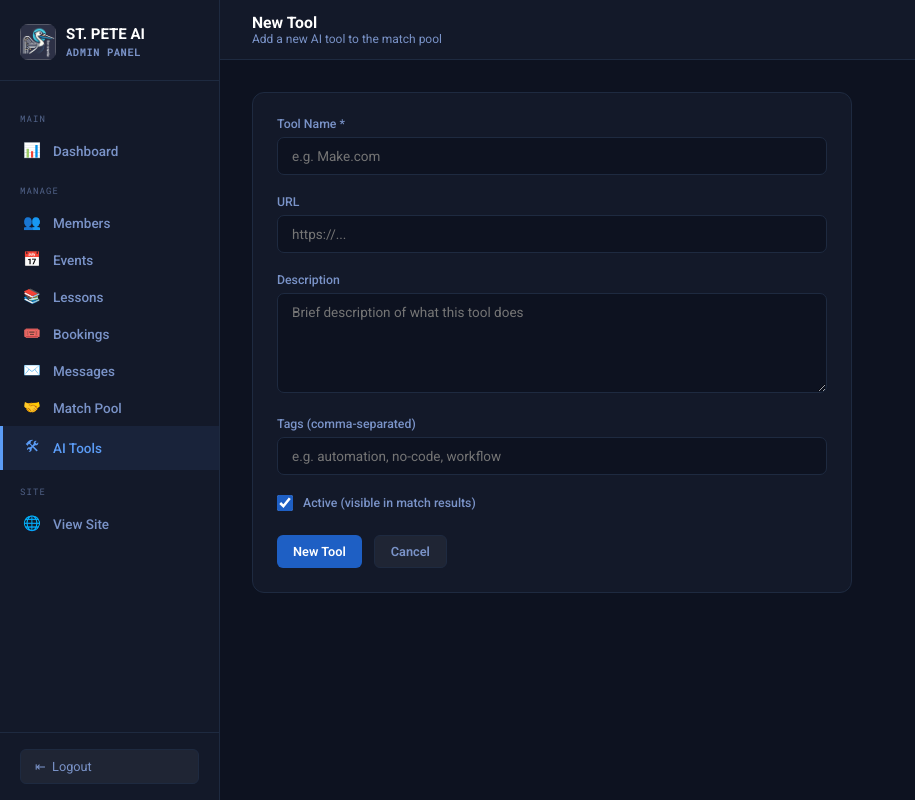
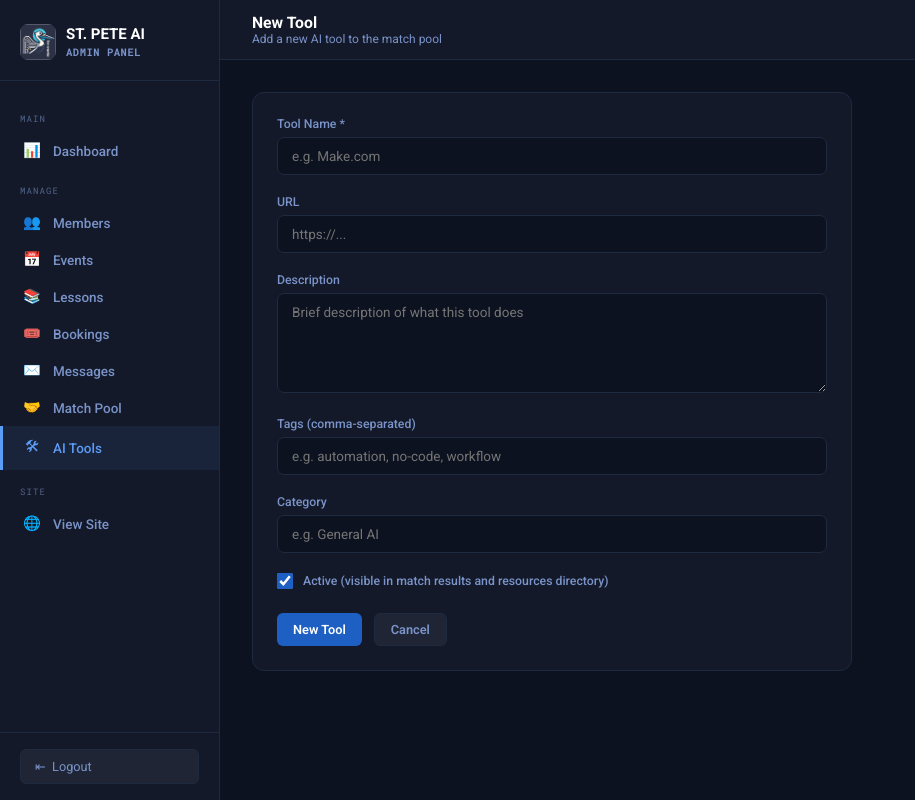
Before and after one commit to Scrumbuddha/stpeteai, a Flask app: page /admin/tools/new in a window 1280 px wide. Shown: the whole page, without its empty margins (0-915 px from the left). Run offline with Flask 3, Linux system fonts and the light colour scheme; the visitor is signed in with stand-in values (Sample User, id 1); some libraries are stand-ins or nearby versions.

Commit message:
feat: add category field to admin tool form

```diff
--- a/templates/admin/tool_form.html
+++ b/templates/admin/tool_form.html
@@ -27,9 +27,26 @@
         value="{{ tool.tags if tool else '' }}" placeholder="e.g. automation, no-code, workflow">
     </div>
     <div class="form-group">
+      <label for="category">Category</label>
+      <input type="text" id="category" name="category" maxlength="100"
+        list="category-suggestions"
+        value="{{ tool.category if tool and tool.category else '' }}"
+        placeholder="e.g. General AI">
+      <datalist id="category-suggestions">
+        <option value="General AI">
+        <option value="Writing">
+        <option value="Image Generation">
+        <option value="Coding">
+        <option value="Automation">
+        <option value="Data &amp; Research">
+        <option value="Video">
+        <option value="Other">
+      </datalist>
+    </div>
+    <div class="form-group">
       <label class="form-check">
         <input type="checkbox" name="active" {% if not tool or tool.active %}checked{% endif %}>
-        Active (visible in match results)
+        Active (visible in match results and resources directory)
       </label>
     </div>
     <div style="display:flex;gap:12px;margin-top:24px">
```
